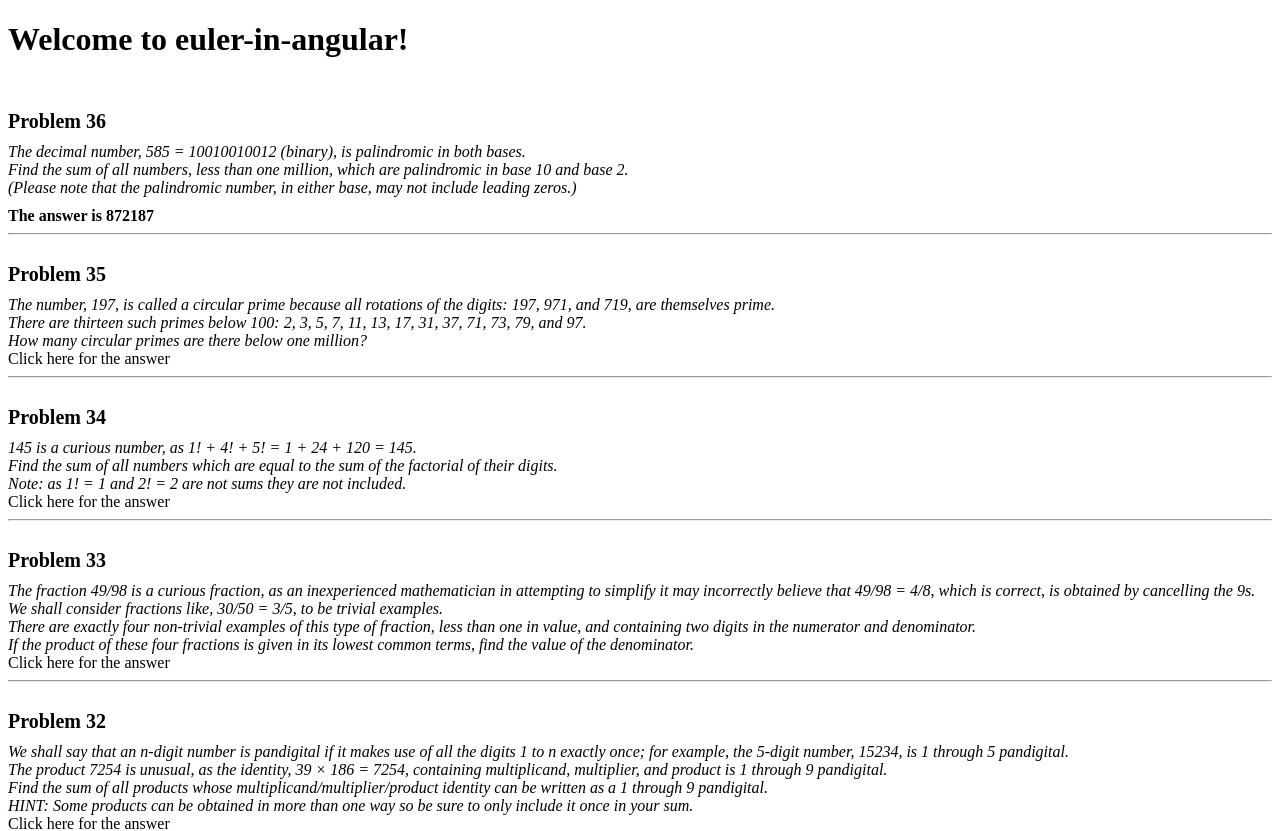
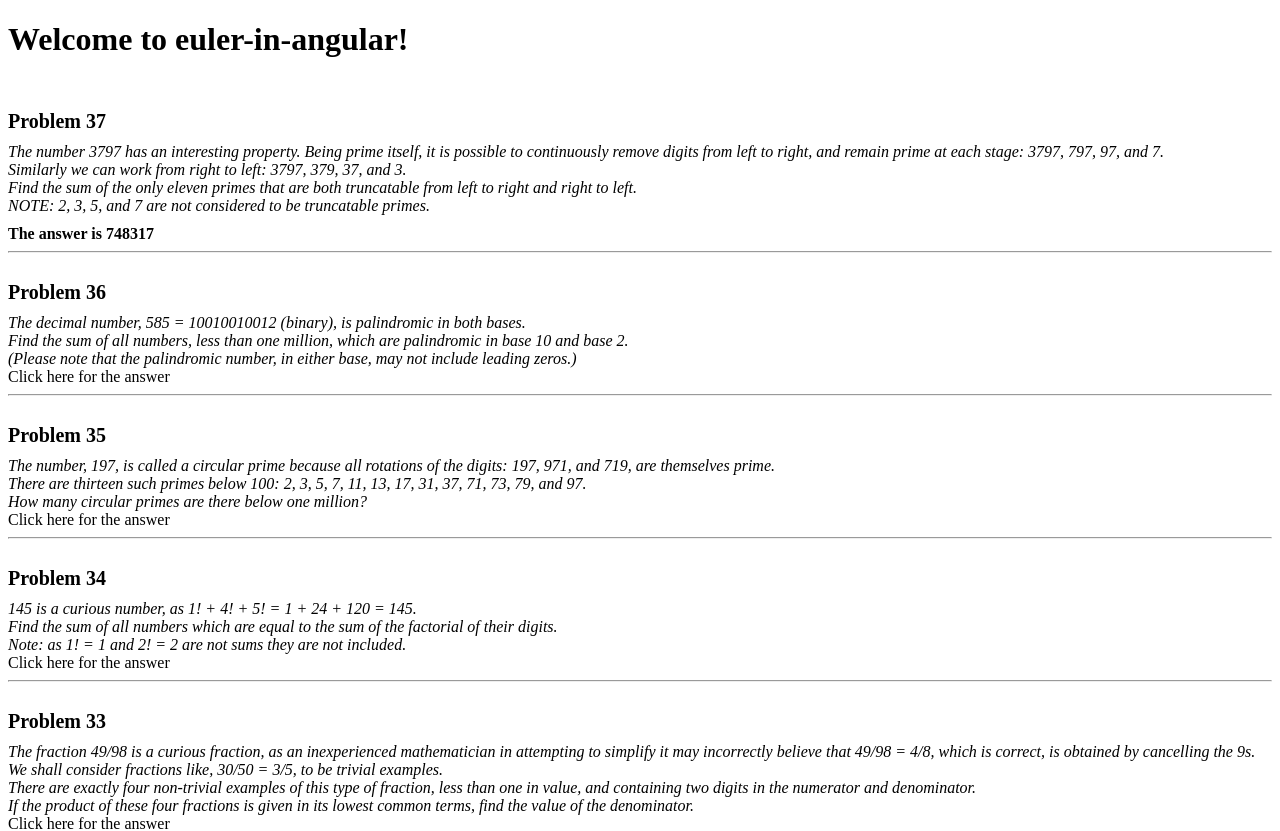
Before and after one commit to edwinvanderven/Euler-in-Angular, an Angular app: page / in a window 1280 px wide. Shown: the top 831 px of the page. Built offline with nearby package versions, Linux system fonts and the light colour scheme.

Commit message:
Added thirty-seventh problem and solution

```diff
--- a/src/app/app.component.model.ts
+++ b/src/app/app.component.model.ts
@@ -9,6 +9,7 @@ import { ThirtyThirdProblem } from './problems/thirty-one-to-forty/thirty-third-
 import { ThirtyFourthProblem } from './problems/thirty-one-to-forty/thirty-fourth-problem';
 import { ThirtyFifthProblem } from './problems/thirty-one-to-forty/thirty-fifth-problem';
 import { ThirtySixthProblem } from './problems/thirty-one-to-forty/thirty-sixth-problem';
+import { ThirtySeventhProblem } from './problems/thirty-one-to-forty/thirty-seventh-problem';
 
 export interface IProblem {
   title: string;
@@ -17,7 +18,7 @@ export interface IProblem {
 }
 
 export const PROBLEMS: IProblem[] = [
-  new ThirtySixthProblem(),
+  new ThirtySeventhProblem(), new ThirtySixthProblem(),
   new ThirtyFifthProblem(), new ThirtyFourthProblem(), new ThirtyThirdProblem(), new ThirtySecondProblem(), new ThirtyFirstProblem(),
   new ThirtiethProblem(), new TwentyNinthProblem(), new TwentyEighthProblem(), new TwentySeventhProblem(), new TwentySixthProblem(),
   new TwentyFifthProblem(), new TwentyFourthProblem(), new TwentyThirdProblem(), new TwentySecondProblem(), new TwentyFirstProblem(),
--- /dev/null
+++ b/src/app/problems/thirty-one-to-forty/thirty-seventh-problem.ts
@@ -0,0 +1,40 @@
+import { IProblem } from '../../app.component.model';
+import { Helper } from 'src/app/utils/helper';
+
+export class ThirtySeventhProblem implements IProblem {
+  public title = 'Problem 37';
+  public description = 'The number 3797 has an interesting property. Being prime itself, it is possible to continuously remove digits from left to right, and remain prime at each stage: 3797, 797, 97, and 7. ' +
+                        '\nSimilarly we can work from right to left: 3797, 379, 37, and 3.' +
+                        '\nFind the sum of the only eleven primes that are both truncatable from left to right and right to left.' +
+                        '\nNOTE: 2, 3, 5, and 7 are not considered to be truncatable primes.';
+
+  getAnswer(): string {
+    let result = 0;
+    const length = 11;
+    for (let count = 0, i = 11; count < length; i += 2) {
+      if (this.isTruncatablePrime(i)) {
+        count++;
+        result += i;
+      }
+    }
+    return result.toString();
+  }
+
+  private isTruncatablePrime(x: number) : boolean {
+    return this.isPrimeLeftToRight(x) && this.isPrimeRightToLeft(x);
+  }
+
+  private isPrimeLeftToRight(x: number) : boolean {
+    for (let i = 10; i <= x; i *= 10) {
+      if (!Helper.isPrime(x % i)) return false;
+    }
+    return true;
+  }
+  private isPrimeRightToLeft(x: number) : boolean {
+    while (x != 0) {
+      if (!Helper.isPrime(x)) return false;
+      x = Math.floor(x / 10);
+    }
+    return true;
+  }
+}
--- a/src/app/utils/helper.ts
+++ b/src/app/utils/helper.ts
@@ -7,11 +7,11 @@ export class Helper {
   private static tens = ['', '', 'twenty', 'thirty', 'forty', 'fifty', 'sixty', 'seventy', 'eighty', 'ninety'];
 
   static isPrime(x: number): boolean {
-    if (x === 0 || x === 1) { return false; }
-    if (x === 2 || x === 3) { return true; }
-    if (x % 2 === 0 || x % 3 === 0) { return false; }
+    if (x === 0 || x === 1) return false;
+    if (x === 2 || x === 3) return true;
+    if (x % 2 === 0 || x % 3 === 0) return false;
     const length = Math.sqrt(x);
-    for (let i = 5; i <= length; i += 2) { if (x % i === 0) { return false; } }
+    for (let i = 5; i <= length; i += 2) if (x % i === 0) return false;
     return true;
   }
 
```
Also changed, not shown: 1 other file (tests, documents, lock files or other folders).
